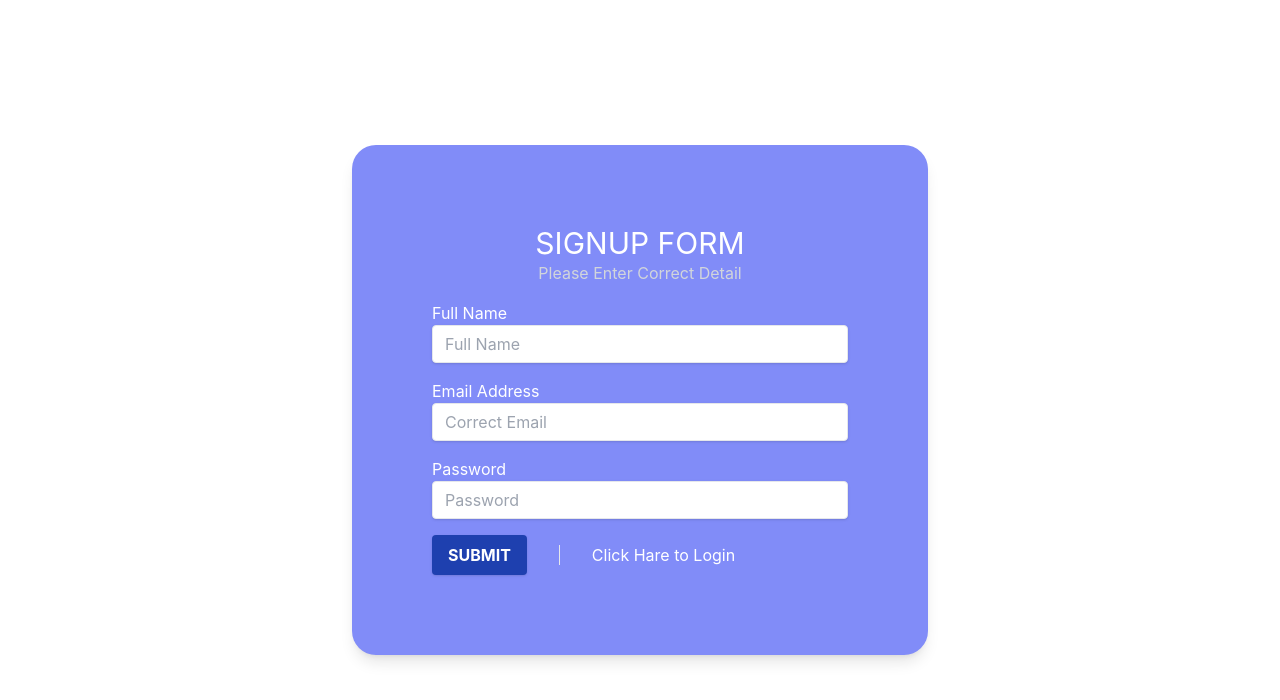
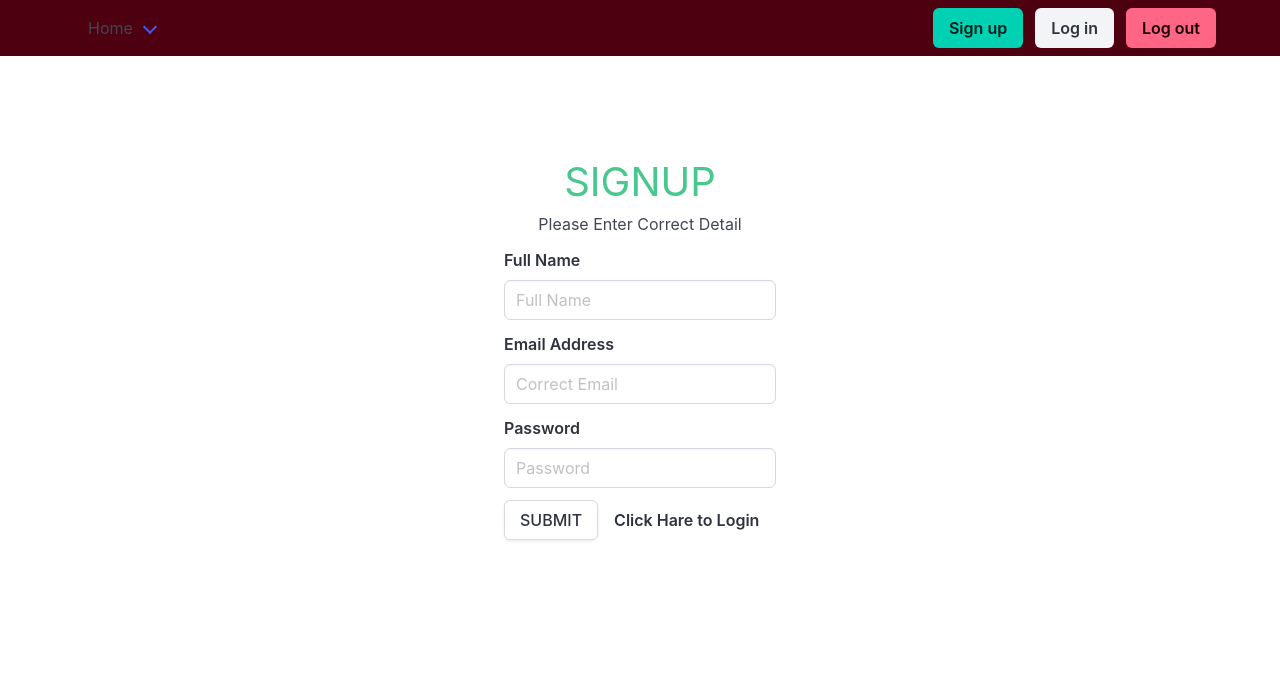
Before and after one commit to tanmaysihare/client-expense-tracker-app, a React (Create React App) app: page /signup in a window 1280 px wide. Shown: the top 700 px of the page. Built offline with nearby package versions, Linux system fonts and the light colour scheme.

Commit message:
expenses

```diff
--- a/package.json
+++ b/package.json
@@ -8,12 +8,14 @@
     "@testing-library/react": "^13.4.0",
     "@testing-library/user-event": "^13.5.0",
     "axios": "^1.6.8",
+    "bulma": "^1.0.0",
     "formik": "^2.4.5",
     "react": "^18.2.0",
     "react-dom": "^18.2.0",
     "react-redux": "^9.1.0",
     "react-router-dom": "^5.3.4",
     "react-scripts": "5.0.1",
+    "sonner": "^1.4.41",
     "web-vitals": "^2.1.4",
     "yup": "^1.4.0"
   },
@@ -40,8 +42,5 @@
       "last 1 firefox version",
       "last 1 safari version"
     ]
-  },
-  "devDependencies": {
-    "tailwindcss": "^3.4.1"
   }
 }
--- a/src/App.js
+++ b/src/App.js
@@ -2,13 +2,23 @@ import React from 'react'
 import Signup from './pages/auth/Signup';
 import Login from './pages/auth/Login';
 import {Route,Switch} from 'react-router-dom'
+import Navbar from './navigation/Navbar';
+import {Toaster} from 'sonner';
+import Homepage from './pages/home/Homepage';
+
 
 function App() {
+
+
+
   return (
     <div className="">
+      <Navbar/>
+      <Toaster richColors closeButton position='top-right' toastOptions={{style:{padding:'1rem'}}}/>
     <Switch>
       <Route path='/signup'><Signup/></Route>
       <Route path='/login'><Login/></Route>
+      <Route path='/homepage'><Homepage/></Route>
     </Switch>
     </div>
   );
--- a/src/index.css
+++ /dev/null
@@ -1,12 +0,0 @@
-body {
-  margin: 0;
-  font-family: -apple-system, BlinkMacSystemFont, 'Segoe UI', 'Roboto', 'Oxygen',
-    'Ubuntu', 'Cantarell', 'Fira Sans', 'Droid Sans', 'Helvetica Neue',
-    sans-serif;
-  -webkit-font-smoothing: antialiased;
-  -moz-osx-font-smoothing: grayscale;
-}
-
-@tailwind base;
-@tailwind components;
-@tailwind utilities;
--- /dev/null
+++ b/src/navigation/Navbar.js
@@ -0,0 +1,34 @@
+import React from 'react';
+
+function Navbar() {
+  return (
+    <nav className='navbar has-background-danger-15' role='navigation' aria-label='main navigation'>
+        <div className='container'>
+      <div className='navbar-menu'>
+        <div className='navbar-start'>
+          <div className='navbar-item'>
+            <a href="/homepage" className='navbar-link'>Home</a>
+          </div>
+        </div>
+        <div className='navbar-end'>
+          <div className='navbar-item'>
+            <div className='buttons'>
+              <a href="/signup" className='button is-primary'>
+                <strong>Sign up</strong>
+              </a>
+              <a href="/login" className='button is-light'>
+                <strong>Log in</strong>
+              </a>
+              <a href="/logout" className='button is-danger'>
+                <strong>Log out</strong>
+              </a>
+            </div>
+          </div>
+        </div>
+      </div>
+      </div>
+    </nav>
+  );
+}
+
+export default Navbar;
--- a/src/pages/auth/Login.js
+++ b/src/pages/auth/Login.js
@@ -2,24 +2,35 @@ import React from "react";
 import { Formik, Form, Field, ErrorMessage } from "formik";
 import * as Yup from "yup";
 import axios from "axios";
+import { toast } from "sonner";
+import { useHistory } from "react-router-dom/cjs/react-router-dom";
+
+
+
 
 function Login() {
+ const history = useHistory();
   const initialValues = {
     email: "",
     password: "",
   };
   const submitHandler = async (data) => {
     try {
-      const response = await axios.post("http://localhost:3001/user/login", data);
-      alert(response.data.message);
+      const response = await axios.post(
+        "http://localhost:3001/user/login",
+        data
+      );
+      toast.success(response.data.message);
+       history.push('/homepage');
     } catch (error) {
-      if(error.response.status === 401){
-        alert(error.response.data.message);
-      }else{
-        alert(error.response.data.message);
+      if (error.response.status === 401) {
+        toast.error(error.response.data.message);
+
+      } else {
+        toast.err(error.response.data.message);
+
       }
       // console.error("Error:", error);
-
     }
   };
 
@@ -28,56 +39,66 @@ function Login() {
     password: Yup.string().required().min(6),
   });
   return (
-    <div className="min-h-screen py-6 flex flex-col items-center justify-center sm:py-12">
+    <div>
+
       <Formik
         initialValues={initialValues}
         onSubmit={submitHandler}
         validationSchema={validationSchema}
       >
-        <div className="relative py-3 sm:max-w-xl sm:mx-auto">
-          <Form className="text-white relative px-4 py-8 bg-indigo-400 shadow-lg sm:rounded-3xl sm:p-20">
-            <div className="text-center pb-4">
-              <h1 className="text-3xl uppercase">Login Form</h1>
-              <p className="text-gray-300">Please Enter Correct Detail</p>
+        <div className="field is-grouped is-grouped-centered mt-6 pt-6">
+          <Form>
+            <div className="field has-text-centered">
+              <h1 className="has-text-success is-size-2 is-uppercase">
+                Login Form
+              </h1>
+              <p className="is-size-6 ">Please Enter Correct Detail</p>
             </div>
-
-            <label>User Email</label>
-
+            <div className="field">
+              <label className="label">User Email</label>
+              <div className="control">
                 <Field
                   type="email"
                   id="signupFormEmail"
                   name="email"
                   placeholder="Correct Email"
-              className="shadow mb-4 appearance-none border rounded w-full py-2 px-3 text-gray-700 leading-tight focus:outline-none focus:shadow-outline"
+                  className="input"
                 />
+              </div>
+
               <ErrorMessage
                 name="email"
                 component="span"
-              className="text-red-800 ml-4"
+                className="help is-danger"
               />
-            <label>Password</label>
-
+            </div>
+            <div className="field">
+              <label className="label">Password</label>
+              <div className="control">
                 <Field
                   type="password"
                   id="signupFormPassword"
                   name="password"
                   placeholder="Password"
-              className="shadow mb-4 appearance-none border rounded w-full py-2 px-3 text-gray-700 leading-tight focus:outline-none focus:shadow-outline"
+                  className="input"
                 />
+              </div>
               <ErrorMessage
                 name="password"
                 component="span"
-              className="text-red-800 ml-4"
+                className="help is-danger"
               />
-            <button
-              type="submit"
-              className="shadow bg-blue-800 hover:bg-white hover:text-blue-800 hover:font-extrabold py-2 px-4 rounded text-white font-bold focus:outline-none focus:shadow-outline"
-            >
+            </div>
+            <div className="field is-grouped">
+              <button type="submit" className="button is-primary">
                 SUBMIT
               </button>
-            <a href="/signup" className="ml-8 border-l pl-8">
+              <label className="label">
+                <a href="/signup" className="label ml-1 mt-2">
                   New User - Signup Now
                 </a>
+              </label>
+            </div>
           </Form>
         </div>
       </Formik>
--- a/src/pages/auth/Signup.js
+++ b/src/pages/auth/Signup.js
@@ -2,8 +2,11 @@ import React from "react";
 import { Formik, Form, Field, ErrorMessage } from "formik";
 import * as Yup from "yup";
 import axios from "axios";
+import { toast } from "sonner";
+import { useHistory } from "react-router-dom/cjs/react-router-dom";
 
 function Signup() {
+  const history = useHistory();
   const initialValues = {
     name: "",
     email: "",
@@ -13,11 +16,13 @@ function Signup() {
     try {
       await axios.post("http://localhost:3001/user/signup", data);
       console.log("posted");
+      toast.success("Sign up successfully");
+      history.push("/login");
     } catch (error) {
       if (error.response && error.response.status === 400) {
-        alert("Email already exists");
+        toast.error("Email already exists");
       } else {
-        alert(error.message);
+        toast.error(error.message);
       }
     }
   };
@@ -27,73 +32,83 @@ function Signup() {
     password: Yup.string().required().min(6),
   });
   return (
-    <div className="min-h-screen py-6 flex flex-col items-center justify-center sm:py-12">
+    <div>
       <Formik
         initialValues={initialValues}
         onSubmit={submitHandler}
         validationSchema={validationSchema}
       >
+        <div className="field is-grouped is-grouped-centered mt-6 pt-6">
+          <Form>
+            <div className="field has-text-centered">
+              <h1 className="has-text-success is-size-2 is-uppercase">
+                SignUp
+              </h1>
+              <p className="is-size-6 ">Please Enter Correct Detail</p>
+            </div>
 
-          <div className="relative py-3 sm:max-w-xl sm:mx-auto">
-            <Form className="text-white relative px-4 py-8 bg-indigo-400 shadow-lg sm:rounded-3xl sm:p-20">
-              <div className="text-center pb-4">
-                <h1 className="text-3xl uppercase">Signup Form</h1>
-                <p className="text-gray-300">Please Enter Correct Detail</p>
-              </div>
-              <label>Full Name</label>
-
+            <div className="field">
+              <label className="label">Full Name</label>
+              <div className="control">
                 <Field
                   id="signupFormName"
                   name="name"
                   placeholder="Full Name"
-                className="shadow mb-4 appearance-none border rounded w-full py-2 px-3 text-gray-700 leading-tight focus:outline-none focus:shadow-outline"
+                  className="input"
                 />
+              </div>
               <ErrorMessage
                 name="name"
                 component="span"
-                className="text-red-800 ml-4"
+                className="help is-danger"
               />
-              <label>Email Address</label>
-
+            </div>
+            <div className="field">
+              <label className="label">Email Address</label>
+              <div className="control">
                 <Field
                   type="email"
                   id="signupFormEmail"
                   name="email"
                   placeholder="Correct Email"
-                className="shadow mb-4 appearance-none border rounded w-full py-2 px-3 text-gray-700 leading-tight focus:outline-none focus:shadow-outline"
+                  className="input"
                 />
+              </div>
               <ErrorMessage
                 name="email"
                 component="span"
-                className="text-red-800 ml-4"
+                className="help is-danger"
               />
-              <label>Password</label>
-
+            </div>
+            <div className="field">
+              <label className="label">Password</label>
+              <div className="control">
                 <Field
                   type="password"
                   id="signupFormPassword"
                   name="password"
                   placeholder="Password"
-                className="shadow mb-4 appearance-none border rounded w-full py-2 px-3 text-gray-700 leading-tight focus:outline-none focus:shadow-outline"
+                  className="input"
                 />
+              </div>
               <ErrorMessage
                 name="password"
                 component="span"
-                className="text-red-800 ml-4"
+                className="help is-danger"
               />
-              <button
-                type="submit"
-
-                className="shadow bg-blue-800 hover:bg-white hover:text-blue-800 hover:font-extrabold py-2 px-4 rounded text-white font-bold focus:outline-none focus:shadow-outline"
-              >
+            </div>
+            <div className="field is-grouped">
+              <button type="submit" className="button">
                 SUBMIT
               </button>
-              <a href="/login" className="ml-8 border-l pl-8">
+              <label className="label">
+                <a href="/login" className="label mt-2 ml-1">
                   Click Hare to Login
                 </a>
+              </label>
+            </div>
           </Form>
         </div>
-
       </Formik>
     </div>
   );
--- /dev/null
+++ b/src/pages/home/Homepage.js
@@ -0,0 +1,157 @@
+import React, { useEffect, useState } from "react";
+import { Formik, Form, Field, ErrorMessage } from "formik";
+import * as Yup from "yup";
+import axios from "axios";
+import { toast } from "sonner";
+
+
+function Homepage() {
+    const [expenses, setExpenses] = useState([]);
+    useEffect(()=> {
+        axios.get("http://localhost:3001/expense").then((res)=>{
+            setExpenses(res.data);
+        }).catch(err=> toast.error(err))
+    },[]);
+  const initialValues = {
+    money: "",
+    description: "",
+    category: "",
+  };
+  const submitHandler = async (data) => {
+    try{
+        const response = await axios.post("http://localhost:3001/expense",data);
+        toast.success(response.data.message);
+        axios.get("http://localhost:3001/expense").then((res)=>{
+            setExpenses(res.data);
+        }).catch(err=> toast.error(err))
+    }catch(error){
+        toast.error(error);
+    }
+
+  };
+  const deleteHandler = async(id)=>{
+
+    try{
+        const response = await axios.delete(`http://localhost:3001/expense/${id}`);
+        toast.warning("Expense Delete",response.status);
+        axios.get("http://localhost:3001/expense").then((res)=>{
+            setExpenses(res.data);
+        }).catch(err=> toast.error(err))
+    }catch(error){
+        toast.error(error);
+    }
+  };
+  const validationSchema = Yup.object().shape({
+    money: Yup.number().required(),
+    description: Yup.string().required().min(3),
+    category: Yup.string().required(),
+  });
+  return (
+    <div className="container is-fluid ">
+      <Formik
+        initialValues={initialValues}
+        onSubmit={submitHandler}
+        validationSchema={validationSchema}
+      >
+        <div className="field is-grouped is-grouped-centered mt-6 pt-6">
+          <Form>
+            <div className="field has-text-centered">
+              <h1 className="has-text-success is-size-1 is-uppercase">
+                Expense Tracker
+              </h1>
+              <p className="is-size-6 ">Please Enter Correct Details</p>
+            </div>
+            <div className="field">
+              <label className="label">Money Spent</label>
+              <div className="control">
+                <Field
+                  id="expenseFormMoney"
+                  name="money"
+                  placeholder="Money Spent"
+                  className="input"
+                />
+              </div>
+              <ErrorMessage
+                name="money"
+                component="span"
+                className="help is-danger"
+              />
+            </div>
+            <div className="field">
+              <label className="label">Description</label>
+              <div className="control">
+                <Field
+                  id="expenseFormDescription"
+                  name="description"
+                  placeholder="Description"
+                  className="input"
+                />
+              </div>
+              <ErrorMessage
+                name="description"
+                component="span"
+                className="help is-danger"
+              />
+            </div>
+            <div className="field">
+              <label className="label"></label>
+              <div className="select is-rounded">
+                <Field
+                  id="expenseFormCategory"
+                  as="select"
+                  name="category"
+                  placeholder="Select"
+                  className=""
+                >
+                    <option value="" key="0">Select</option>
+                  <option value="food" key="1">
+                    Food
+                  </option>
+                  <option value="salary" key="2">
+                    Salary
+                  </option>
+                  <option value="transportation" key="3">
+                    Transportation
+                  </option>
+                </Field>
+              </div>
+              <ErrorMessage
+                name="category"
+                component="span"
+                className="help is-danger"
+              />
+            </div>
+            <button type="submit" className="button">
+              SUBMIT
+            </button>
+          </Form>
+        </div>
+      </Formik>
+    <div className="container is-fluid my-6 ">
+        {expenses.map((value,key)=>{
+            return(
+                <div className=" grid ml-6 pl-6 box">
+                    <div className="cell">
+                        <label className="label">Money</label>
+                        <div>{value.money}</div>
+                    </div>
+                    <div className="cell">
+                        <label className="label">Description</label>
+                       <div>{value.description}</div>
+                    </div>
+                    <div className="cell">
+                        <label className="label">Category</label>
+                        <div>{value.category}</div>
+                    </div>
+                    <div className="cell is-col-from-end-1"> <button className="delete is-large mt-3" onClick={()=> deleteHandler(value.id)}></button></div>
+
+                </div>
+            )
+        })}
+    </div>
+
+     </div>
+  );
+}
+
+export default Homepage;
--- a/tailwind.config.js
+++ /dev/null
@@ -1,8 +0,0 @@
-/** @type {import('tailwindcss').Config} */
-module.exports = {
-  content: ["./src/**/*.{html,js}"],
-  theme: {
-    extend: {},
-  },
-  plugins: [],
-}
```
Also changed, not shown: src/index.js (+8 -3 lines), src/store/ReduxStore.js (added, +8 -0 lines), 1 other file (tests, documents, lock files or other folders). Lines whose indentation alone changed are shown as unchanged.
